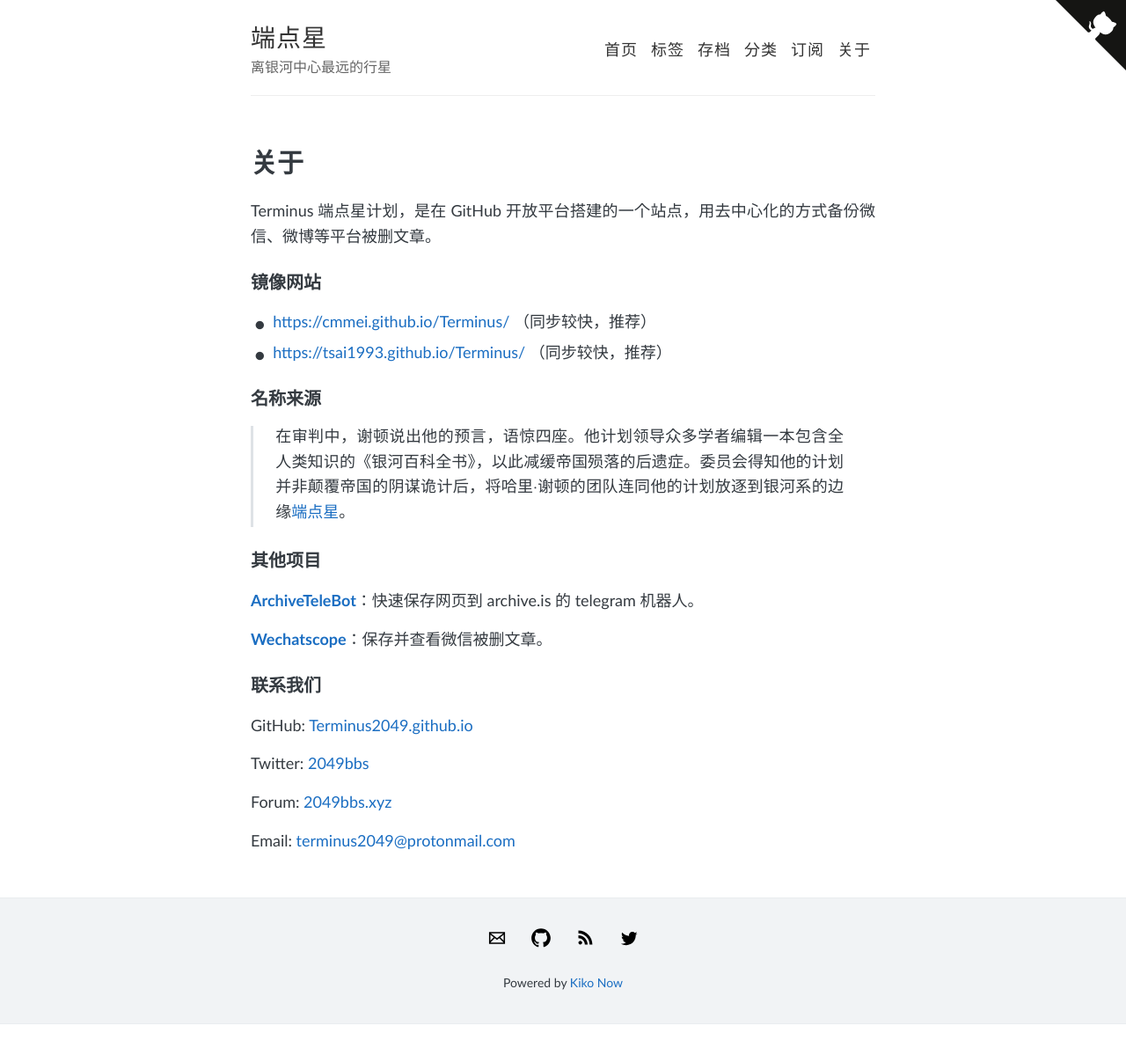
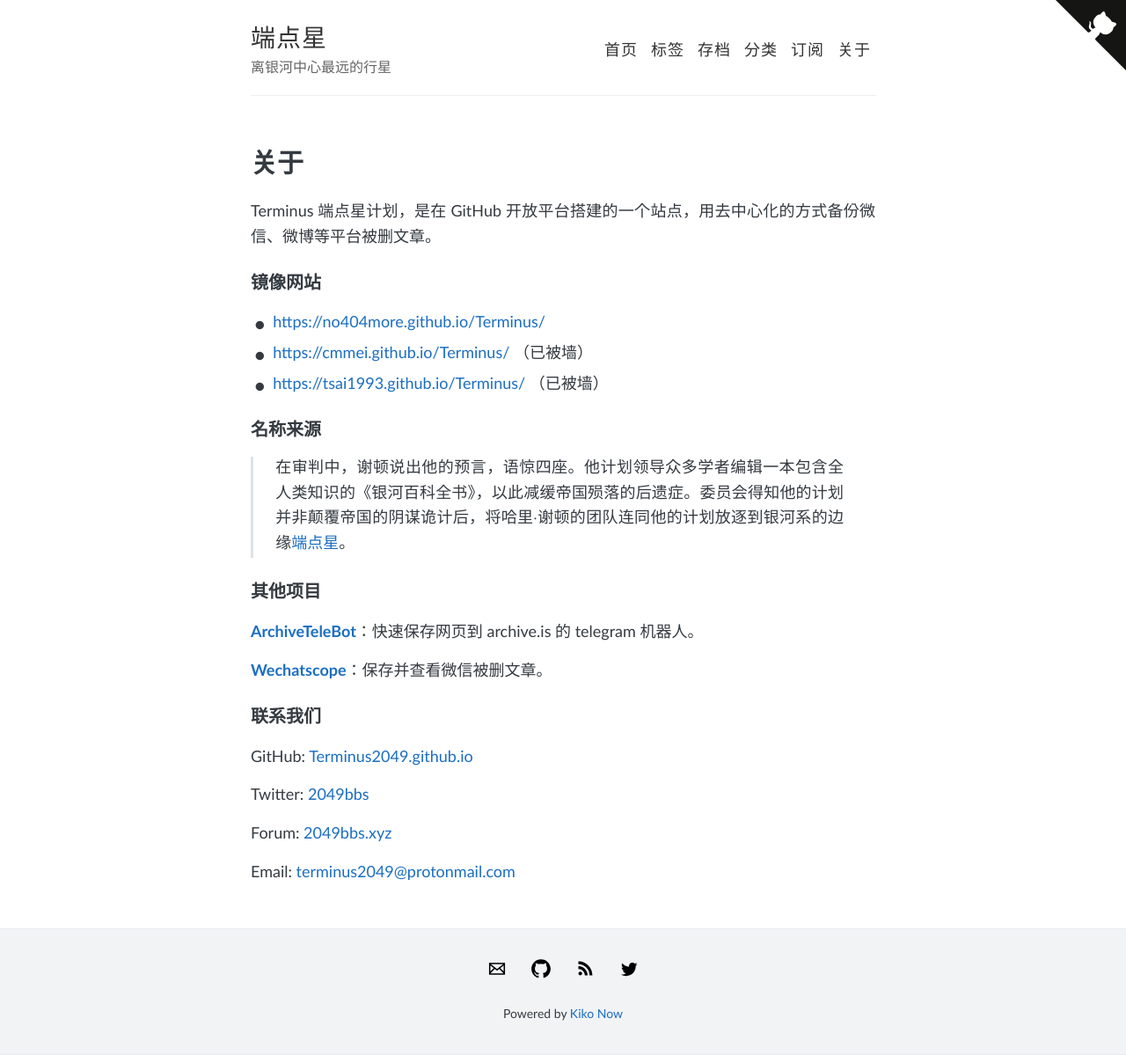
Before and after one commit to Terminus2049/Terminus2049.github.io, a Jekyll site: the page built from about.html, in a window 1280 px wide. Shown: the whole page at 88% size. Built offline with Jekyll 4.4.1, drawn with Linux system fonts in a browser that asks for light colours; before the commit the page ends 1164 px from its top, so only the background shows below that.

Commit message:
镜像被墙

```diff
--- a/about.html
+++ b/about.html
@@ -13,8 +13,9 @@
 <h3>镜像网站</h3>
 
 <ul>
-<li><a href="https://cmmei.github.io/Terminus/">https://cmmei.github.io/Terminus/</a> （同步较快，推荐）</li>
-<li><a href="https://tsai1993.github.io/Terminus/">https://tsai1993.github.io/Terminus/</a> （同步较快，推荐）</li>
+  <li><a href="https://no404more.github.io/Terminus/">https://no404more.github.io/Terminus/</a> </li>
+  <li><a href="https://cmmei.github.io/Terminus/">https://cmmei.github.io/Terminus/</a> （已被墙）</li>
+  <li><a href="https://tsai1993.github.io/Terminus/">https://tsai1993.github.io/Terminus/</a> （已被墙）</li>
 </ul>
 
 <h3>名称来源</h3>
```
Also changed, not shown: README.md.
